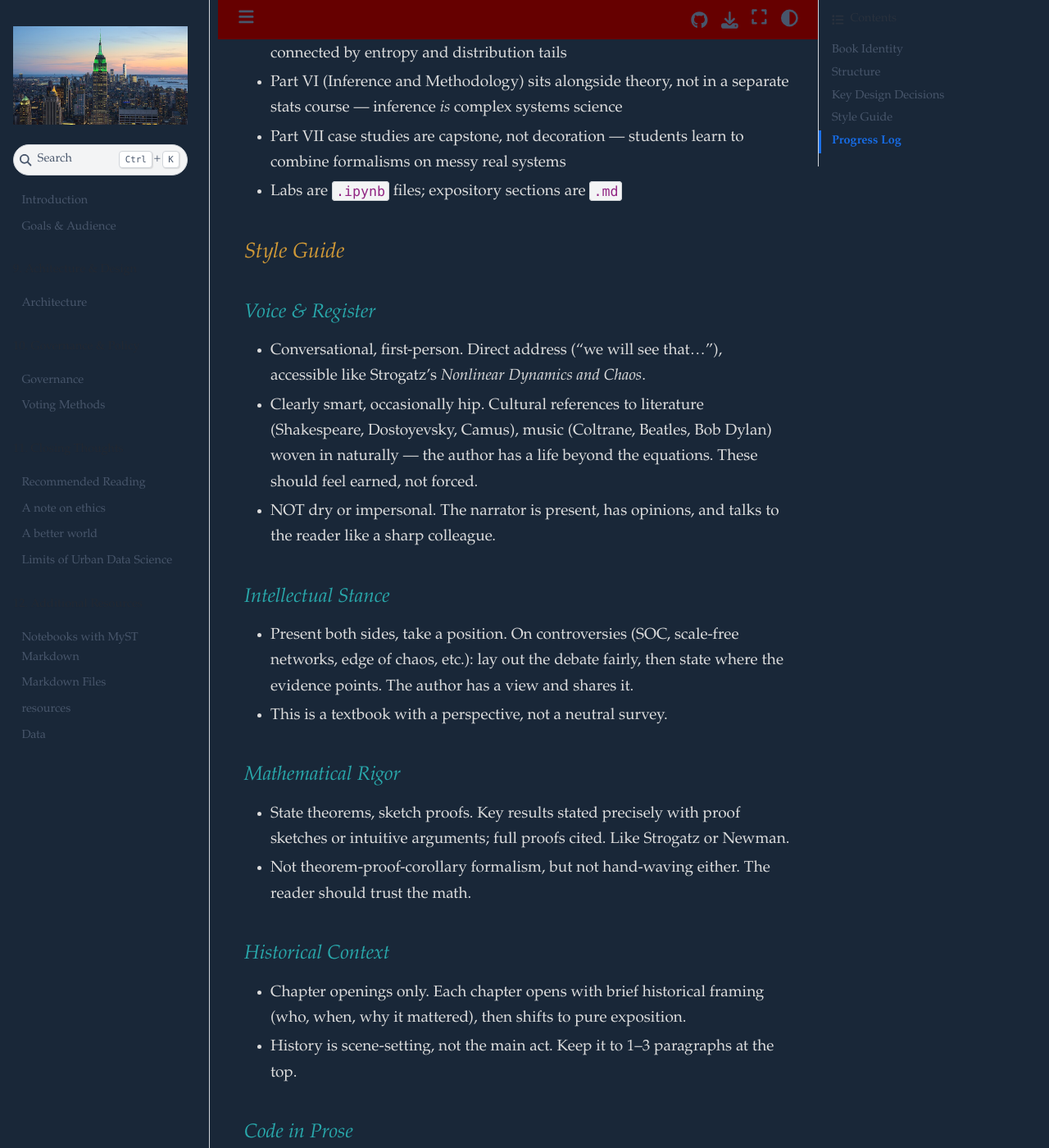
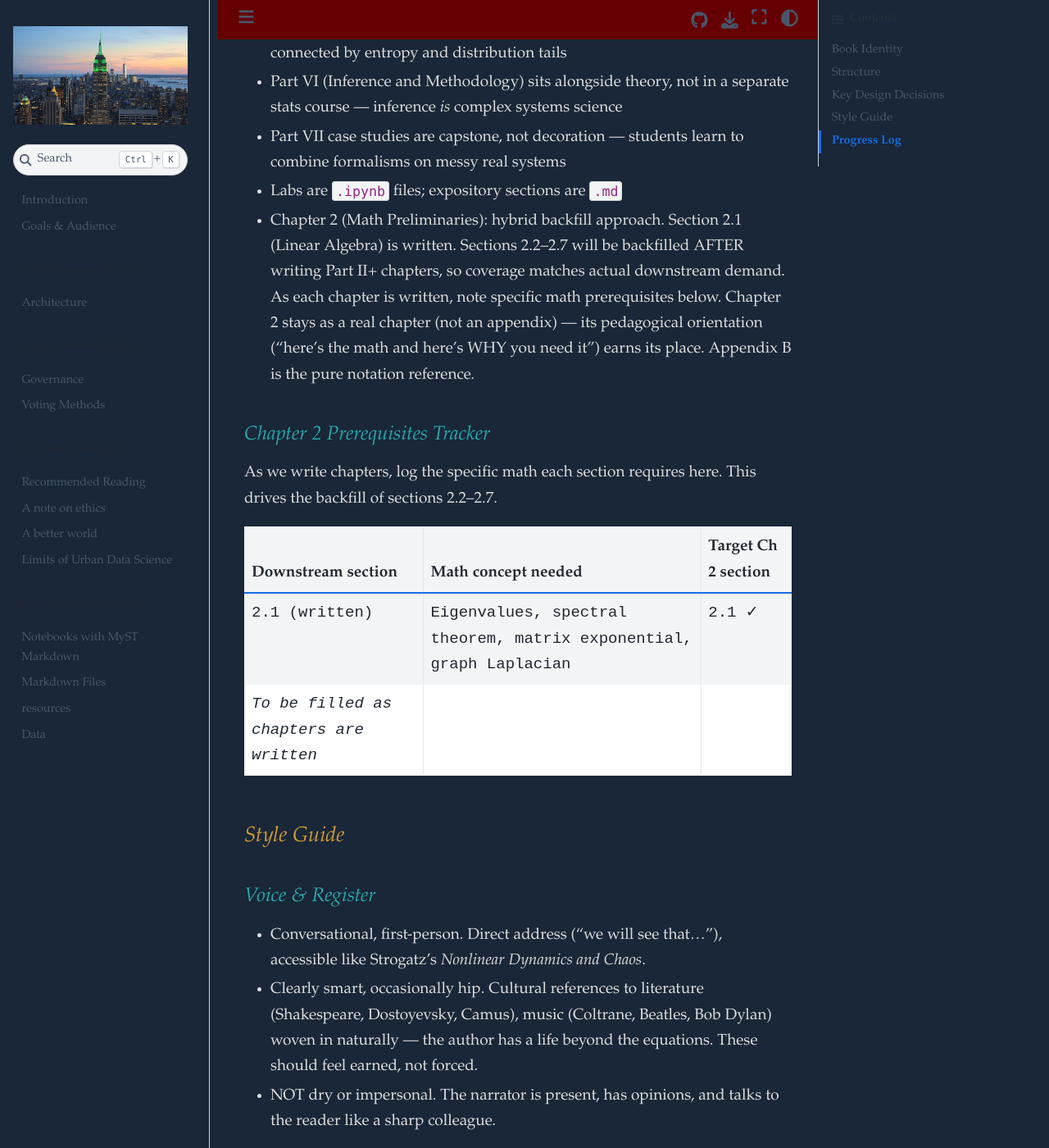
Before and after one commit to neighborhoodsandnumbers/urban_data_science_handbook, a Jupyter Book: the page built from complex_systems/CLAUDE.md, in a window 1280 px wide and 1400 px high, scrolled down 1270 px. Shown: the whole window at 82% size. Built offline with Jupyter Book 1.0.4 settings and Sphinx 7.4.7 and the Sphinx Book theme 1.1.4, drawn with Linux system fonts in a browser that asks for light colours; pages that are not in the unit, such as notebooks, are missing from menus.

Commit message:
Add Chapter 2 hybrid backfill approach and prerequisites tracker
Chapter 2 sections 2.2-2.7 will be backfilled after writing Part II+
chapters, so coverage matches actual downstream demand. Added a
prerequisites tracker table to CLAUDE.md to log math needs as each
chapter is written.

https://claude.ai/code/session_01Lncbt6NiXERTKHWkgjVWQ9

```diff
--- a/complex_systems/CLAUDE.md
+++ b/complex_systems/CLAUDE.md
@@ -29,6 +29,15 @@ Note: Folder names (e.g., `4_one_dimensional_flows`) no longer match displayed c
 - Part VI (Inference and Methodology) sits alongside theory, not in a separate stats course — inference *is* complex systems science
 - Part VII case studies are capstone, not decoration — students learn to combine formalisms on messy real systems
 - Labs are `.ipynb` files; expository sections are `.md`
+- **Chapter 2 (Math Preliminaries): hybrid backfill approach.** Section 2.1 (Linear Algebra) is written. Sections 2.2–2.7 will be backfilled AFTER writing Part II+ chapters, so coverage matches actual downstream demand. As each chapter is written, note specific math prerequisites below. Chapter 2 stays as a real chapter (not an appendix) — its pedagogical orientation ("here's the math and here's WHY you need it") earns its place. Appendix B is the pure notation reference.
+
+### Chapter 2 Prerequisites Tracker
+As we write chapters, log the specific math each section requires here. This drives the backfill of sections 2.2–2.7.
+
+| Downstream section | Math concept needed | Target Ch 2 section |
+|---|---|---|
+| 2.1 (written) | Eigenvalues, spectral theorem, matrix exponential, graph Laplacian | 2.1 ✓ |
+| *To be filled as chapters are written* | | |
 
 ## Style Guide
 
```
